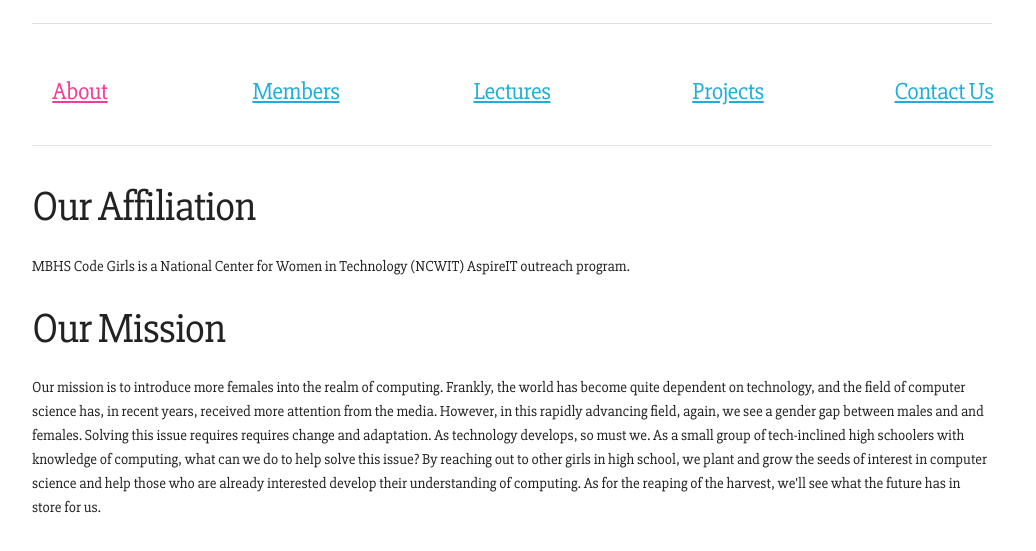
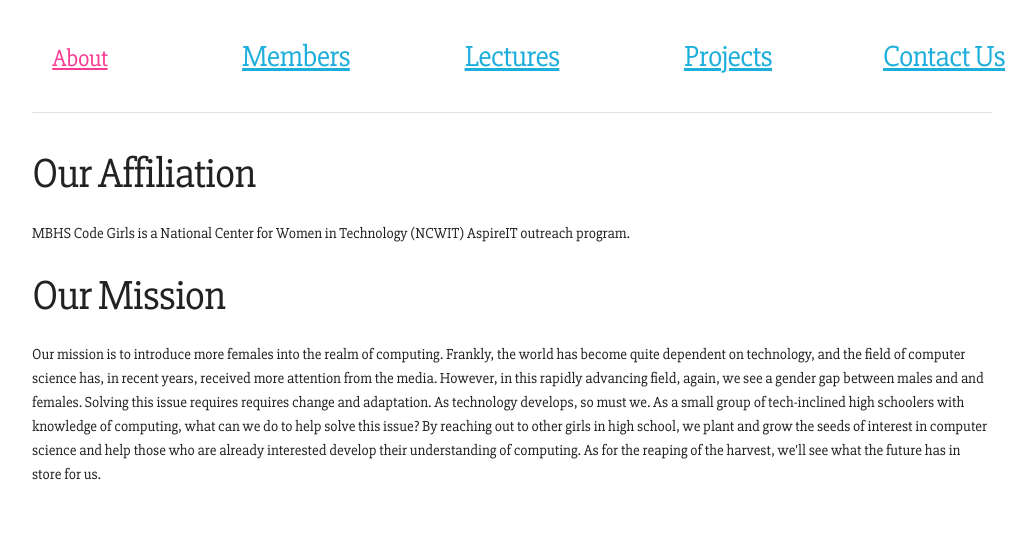
Before and after one commit to MBHSCodeGirls/Website, a plain HTML site: page about/index.html in a window 1280 px wide. Shown: the part 187-738 px from the top of the page, without its empty margins (128-1164 px from the left). Drawn offline with Linux system fonts and the light colour scheme.

Commit message:
Update index.html

```diff
--- a/about/index.html
+++ b/about/index.html
@@ -13,7 +13,7 @@
 <body>
 	<div id="demo" align="center">
 		<a href="../">
-			<img id="mainlogoclick" style="width:7em; height:7em; margin-top:5em;" src="../images/logos/logo-right-512.png"/>
+			<img id="mainlogoclick" style="width:7em; height:7em; margin-top:2.5em;" src="../images/logos/logo-right-512.png"/>
 		</a>
 	</div>
 	<hr>
@@ -22,16 +22,16 @@
 			<a href="#" style="color:#F93B93"><h5>About</h5></a>
 		</div>
 		<div class="col m2">
-			<a href="../members/"><h5>Members</h5></a>
+			<a href="../members/"><h4>Members</h4></a>
 		</div>
 		<div class="col m2">
-			<a href="../lectures/"><h5>Lectures</h5></a>
+			<a href="../lectures/"><h4>Lectures</h4></a>
 		</div>
 		<div class="col m2">
-			<a href="../projects/"><h5>Projects</h5></a>
+			<a href="../projects/"><h4>Projects</h4></a>
 		</div>
 		<div class="col m2">
-			<a href="../contact/"><h5>Contact Us</h5></a>
+			<a href="../contact/"><h4>Contact Us</h4></a>
 		</div>
 	</div>
 	<hr style="margin-top: 0em;">
```
